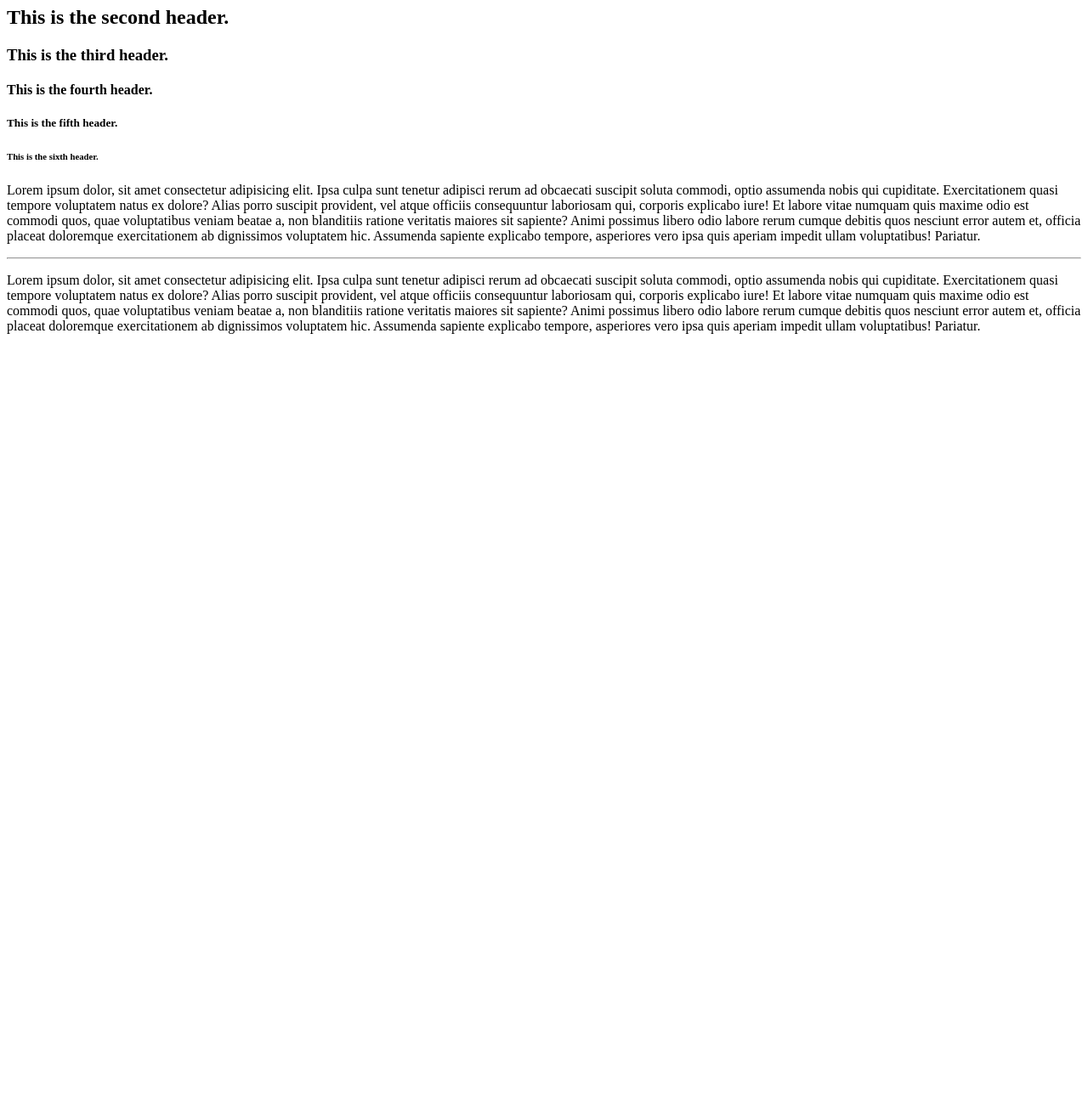
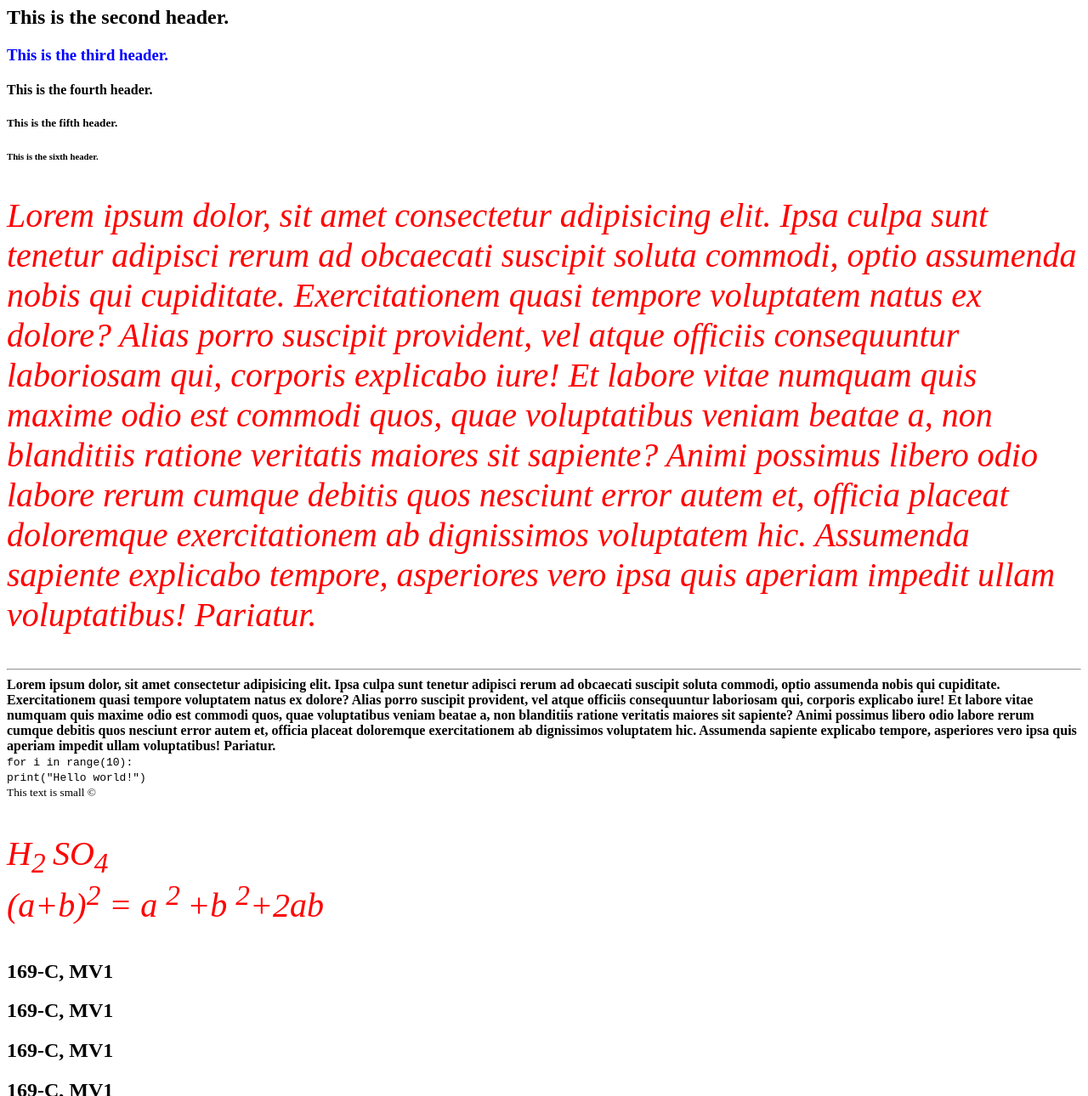
Before and after one commit to sumitrajxx/html5-css3-apps, a plain HTML site: page index.html in a window 1280 px wide. Shown: the part 73-1363 px from the top of the page at 85% size. Before the commit the page ends 800 px from the top, so only its background shows below. Drawn offline with Linux system fonts and the light colour scheme.

Commit message:
third commit ig or fourth

```diff
--- /dev/null
+++ b/external.css
@@ -0,0 +1,14 @@
+h1{
+    color:blue;
+    font-style:italic
+}
+
+p{
+    color:blueviolet;
+    font-size:30px
+}
+
+div{
+    color:green;
+    size:60px;
+}
--- a/index.html
+++ b/index.html
@@ -5,18 +5,50 @@
     <meta http-equiv="X-UA-Compatible" content="IE=edge">
     <meta name="viewport" content="width=device-width, initial-scale=1.0">
     <title>My first page thing</title>
+    <style>
+        p{
+            color:red;
+            font-size: 40px;
+            font-style: italic;
+
+
+        }
+
+        .blues{
+            color:blue
+        }
+    </style>
 </head>
 <body>
-    <h1>This is the first header.</h1>
+    <h1 style="color : blue">This is the first header.</h1>
     <h2>This is the second header.</h2>
-    <h3>This is the third header.</h3>
+    <h3 class="blues">This is the third header.</h3>
     <h4>This is the fourth header.</h4>
     <h5>This is the fifth header.</h5>
     <h6>This is the sixth header.</h6>
 
     <p>Lorem ipsum dolor, sit amet consectetur adipisicing elit. Ipsa culpa sunt tenetur adipisci rerum ad obcaecati suscipit soluta commodi, optio assumenda nobis qui cupiditate. Exercitationem quasi tempore voluptatem natus ex dolore? Alias porro suscipit provident, vel atque officiis consequuntur laboriosam qui, corporis explicabo iure! Et labore vitae numquam quis maxime odio est commodi quos, quae voluptatibus veniam beatae a, non blanditiis ratione veritatis maiores sit sapiente? Animi possimus libero odio labore rerum cumque debitis quos nesciunt error autem et, officia placeat doloremque exercitationem ab dignissimos voluptatem hic. Assumenda sapiente explicabo tempore, asperiores vero ipsa quis aperiam impedit ullam voluptatibus! Pariatur.</p>
     <hr>
-    <p>Lorem ipsum dolor, sit amet consectetur adipisicing elit. Ipsa culpa sunt tenetur adipisci rerum ad obcaecati suscipit soluta commodi, optio assumenda nobis qui cupiditate. Exercitationem quasi tempore voluptatem natus ex dolore? Alias porro suscipit provident, vel atque officiis consequuntur laboriosam qui, corporis explicabo iure! Et labore vitae numquam quis maxime odio est commodi quos, quae voluptatibus veniam beatae a, non blanditiis ratione veritatis maiores sit sapiente? Animi possimus libero odio labore rerum cumque debitis quos nesciunt error autem et, officia placeat doloremque exercitationem ab dignissimos voluptatem hic. Assumenda sapiente explicabo tempore, asperiores vero ipsa quis aperiam impedit ullam voluptatibus! Pariatur.</p>
+    <strong>Lorem ipsum dolor, sit amet consectetur adipisicing elit. Ipsa culpa sunt tenetur adipisci rerum ad obcaecati suscipit soluta commodi, optio assumenda nobis qui cupiditate. Exercitationem quasi tempore voluptatem natus ex dolore? Alias porro suscipit provident, vel atque officiis consequuntur laboriosam qui, corporis explicabo iure! Et labore vitae numquam quis maxime odio est commodi quos, quae voluptatibus veniam beatae a, non blanditiis ratione veritatis maiores sit sapiente? Animi possimus libero odio labore rerum cumque debitis quos nesciunt error autem et, officia placeat doloremque exercitationem ab dignissimos voluptatem hic. Assumenda sapiente explicabo tempore, asperiores vero ipsa quis aperiam impedit ullam voluptatibus! Pariatur.</strong>
+    <br>
+    <code>
+        for i in range(10): <br>
+            print("Hello world!")
+    </code>
+    <br>
 
+    <small> This text is small &#169; </small>
+    <p>H<sub>2 </sub>SO<sub>4</sub>
+    <br>
+    (a+b)<sup>2</sup> = a <sup> 2 </sup> +b <sup>2</sup>+2ab
+    </p>
+    <h2> 169-C, MV1</h2>
+    <h2> 169-C, MV1</h2>
+    <h2> 169-C, MV1</h2>
+    <h2> 169-C, MV1</h2>
+    <h2> 169-C, MV1</h2>
+
+    <a href="https://www.google.com" target="_blank">google link</a>
+    <img src="../PassportSizePhoto.jpg">
 </body>
 </html>
```
Also changed, not shown: external.html (added, +15 -0 lines), PassportSizePhoto.jpg (added).
